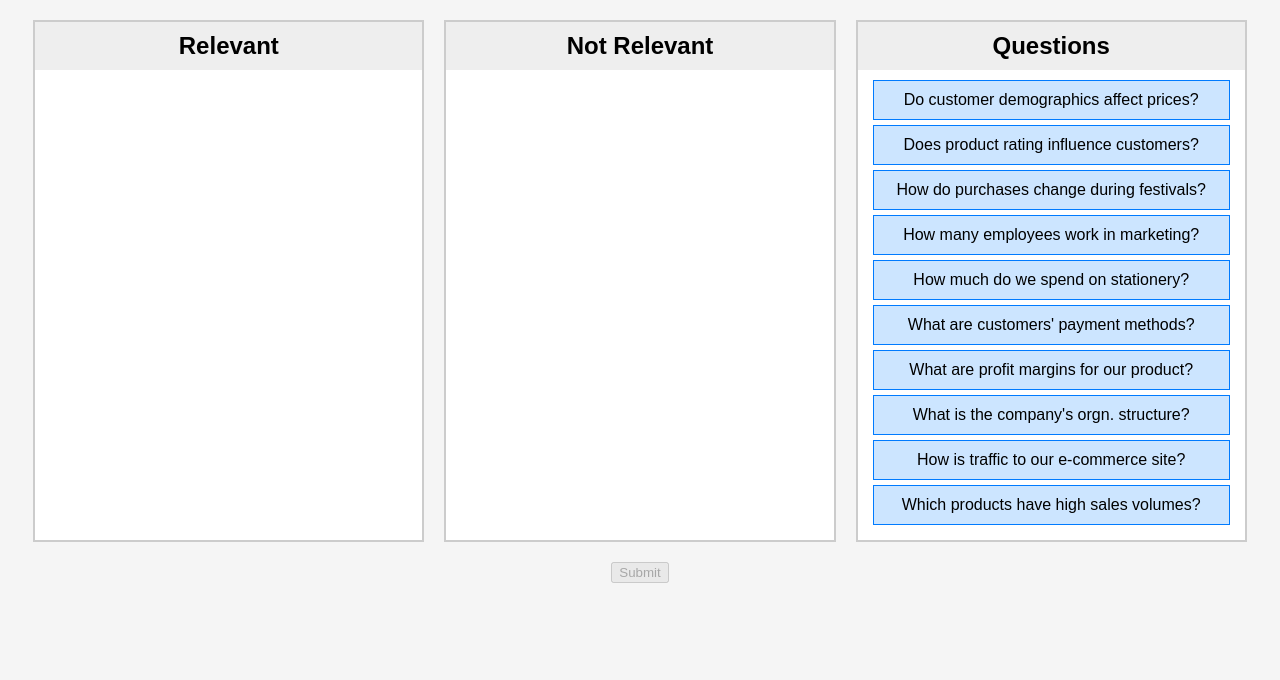
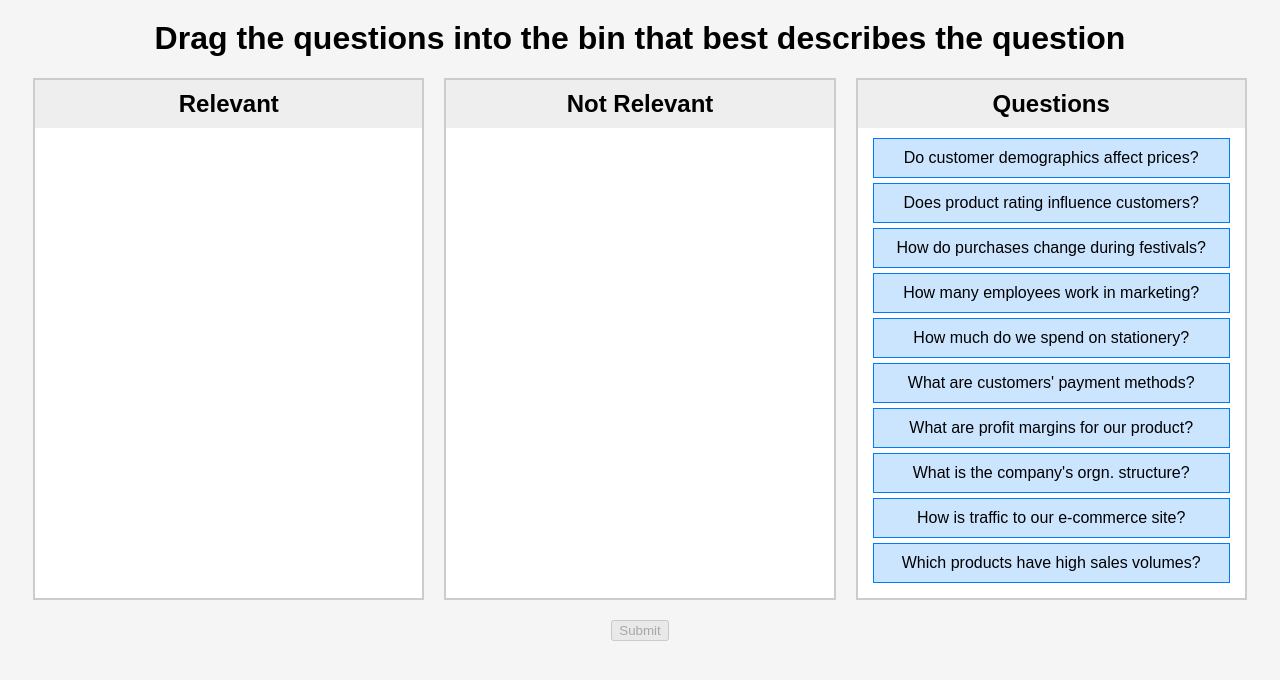
Before and after one commit to BinoyThomas1108/QuestionsRelevantToDSMethodology, a plain HTML site: page index.html in a window 1280 px wide. Drawn offline with Linux system fonts and the light colour scheme.

Commit message:
Update index.html

```diff
--- a/index.html
+++ b/index.html
@@ -7,6 +7,7 @@
   <link rel="stylesheet" href="style.css" />
 </head>
 <body>
+  <H1> Drag the questions into the bin that best describes the question </H1>
   <div class="container">
     <div class="frame" id="relevant" ondrop="drop(event)" ondragover="allowDrop(event)">
       <h2>Relevant</h2>
```
